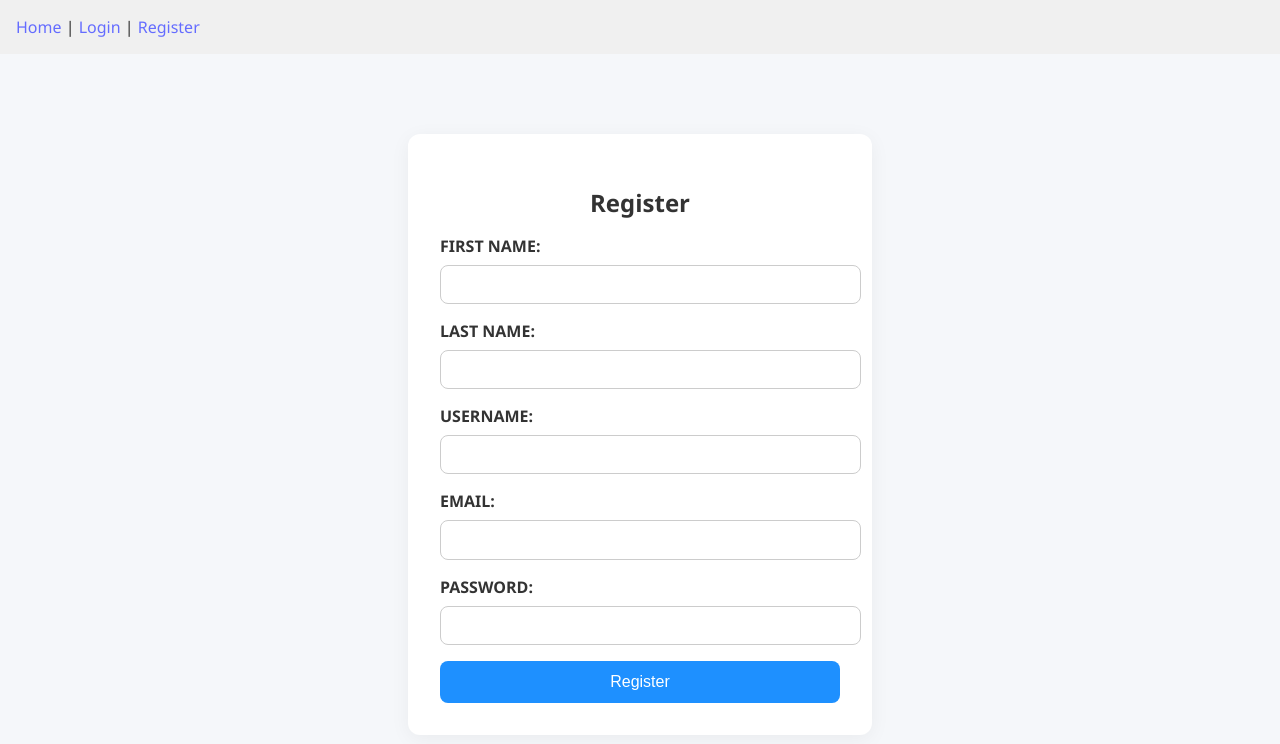
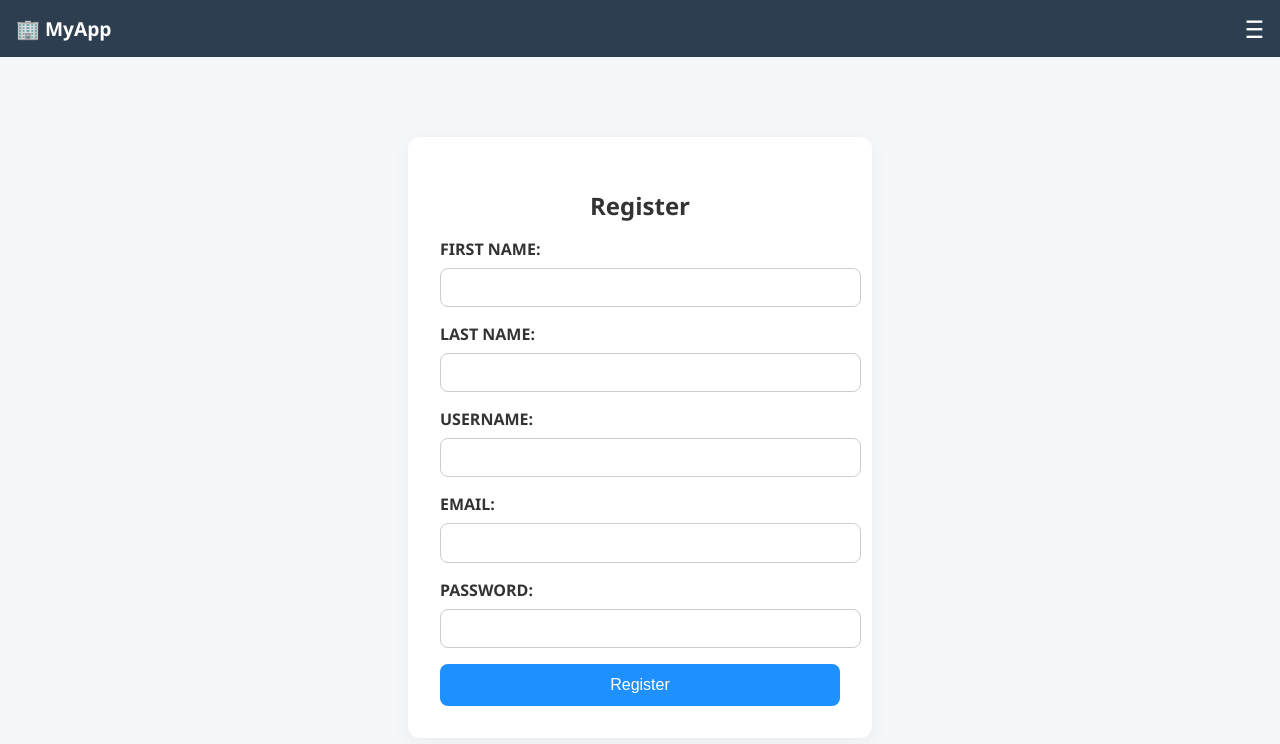
Before and after one commit to octaviantorcea/UPB-Digital-Twin, a React (Vite) app in the folder frontend/: page /register in a window 1280 px wide. Shown: the top 744 px of the page. Built offline with nearby package versions, Linux system fonts and the light colour scheme.

Commit message:
add burger-like dropdown menu in navbar

```diff
--- a/frontend/src/App.tsx
+++ b/frontend/src/App.tsx
@@ -1,8 +1,8 @@
 import { BrowserRouter as Router, Routes, Route } from "react-router-dom";
 import Login from "./pages/Login";
 import Home from "./pages/Home";
+import Register from "./pages/Register";
 import Navbar from "./components/Navbar";
-import Register from "./pages/Register";
 
 function App() {
   return (
--- a/frontend/src/components/Navbar.tsx
+++ b/frontend/src/components/Navbar.tsx
@@ -1,9 +1,103 @@
-import { Link } from "react-router-dom";
+import { useState } from "react";
+import { Link, useNavigate } from "react-router-dom";
 
 const Navbar = () => {
+  const [isOpen, setIsOpen] = useState(false);
+  const navigate = useNavigate();
+
+  const toggleMenu = () => setIsOpen(!isOpen);
+
+  const handleLogout = () => {
+    localStorage.removeItem("token");
+    navigate("/login");
+  };
+
+  const handleAppNameClick = () => {
+    navigate("/");
+  };
+
+  const isLoggedIn = !!localStorage.getItem("token");  // Check if logged in
+
   return (
-    <nav style={{ padding: "1rem", background: "#f0f0f0" }}>
-      <Link to="/">Home</Link> | <Link to="/login">Login</Link> | <Link to="/register">Register</Link>
+    <nav style={{
+      backgroundColor: "#2c3e50",
+      color: "white",
+      padding: "0.75rem 1rem",
+      display: "flex",
+      justifyContent: "space-between",
+      alignItems: "center",
+      position: "relative"
+    }}>
+      <div
+        onClick={handleAppNameClick}
+        style={{
+          fontSize: "1.2rem",
+          fontWeight: "bold",
+          cursor: "pointer"
+        }}
+      >
+        🏢 MyApp
+      </div>
+
+      <div onClick={toggleMenu} style={{ cursor: "pointer", fontSize: "1.5rem" }}>
+        ☰
+      </div>
+
+      {isOpen && (
+        <div style={{
+          position: "absolute",
+          top: "100%",
+          right: "0",
+          backgroundColor: "#34495e",
+          borderRadius: "0 0 8px 8px",
+          overflow: "hidden",
+          boxShadow: "0 2px 8px rgba(0,0,0,0.2)"
+        }}>
+          <Link
+            to="/"
+            onClick={() => setIsOpen(false)}
+            style={{ display: "block", padding: "0.75rem 1.5rem", color: "white", textDecoration: "none" }}
+          >
+            Home
+          </Link>
+
+          {!isLoggedIn && (
+            <Link
+              to="/login"
+              onClick={() => setIsOpen(false)}
+              style={{ display: "block", padding: "0.75rem 1.5rem", color: "white", textDecoration: "none" }}
+            >
+              Login
+            </Link>
+          )}
+
+          {isLoggedIn && (
+            <div
+              onClick={() => {
+                setIsOpen(false);
+                handleLogout();
+              }}
+              style={{
+                display: "block",
+                padding: "0.75rem 1.5rem",
+                color: "white",
+                cursor: "pointer",
+                borderTop: "1px solid rgba(255,255,255,0.2)"
+              }}
+            >
+              Logout
+            </div>
+          )}
+
+          <Link
+            to="/register"
+            onClick={() => setIsOpen(false)}
+            style={{ display: "block", padding: "0.75rem 1.5rem", color: "white", textDecoration: "none" }}
+          >
+            Register
+          </Link>
+        </div>
+      )}
     </nav>
   );
 };
--- a/frontend/src/pages/Home.tsx
+++ b/frontend/src/pages/Home.tsx
@@ -1,4 +1,4 @@
-import React, { useEffect, useState } from "react";
+import { useEffect, useState } from "react";
 
 type BuildingPlan = {
   [floor: string]: string[];
@@ -81,7 +81,7 @@ const Home = () => {
   return (
     <div style={{ maxWidth: 600, margin: "2rem auto", padding: "0 1rem", fontFamily: "sans-serif" }}>
       <h2 style={{ textAlign: "center", fontWeight: "700", fontSize: "2rem", marginBottom: "2rem" }}>
-        🏢 Building Plan
+        🏢 Precis
       </h2>
 
       {Object.entries(buildingPlan).map(([floor, rooms]) => {
```
